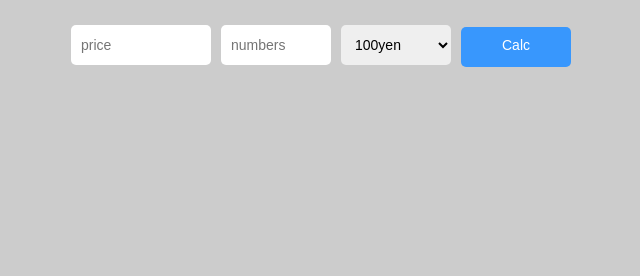
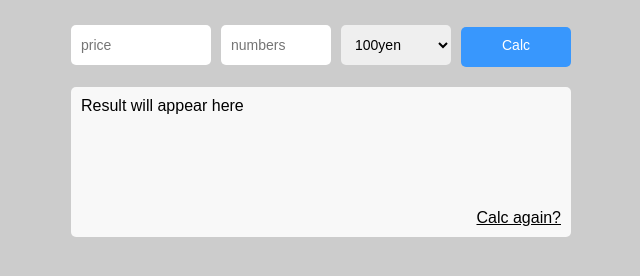
Before and after one commit to kaaisz/AutomaticCalc, a plain HTML site: page index.html in a window 1280 px wide. Shown: the whole page, without its empty margins (319-959 px from the left). Drawn offline with Linux system fonts and the light colour scheme.

Commit message:
Add Result Area

```diff
--- a/index.html
+++ b/index.html
@@ -17,6 +17,11 @@
         </select>
         <div id="btn">Calc</div>
       </div>
+      <div class="result-area">
+        <p id="result">Result will appear here</p>
+        <div id="reset">Calc again?</div>
+      </div>
+      </div>
     </div>
   </body>
 </html>
--- a/style.css
+++ b/style.css
@@ -46,3 +46,23 @@ body{
   font-size:0;
   margin-bottom: 20px;
 }
+
+.result-area{
+  background:#f8f8f8;
+  padding:10px;
+  height:130px;
+  border-radius:5px;
+  position: relative;
+}
+
+#result{
+  margin:0;
+}
+
+#reset{
+  position: absolute;
+  bottom: 10px;
+  right:10px;
+  text-decoration: underline;
+  cursor: pointer;
+}
```
